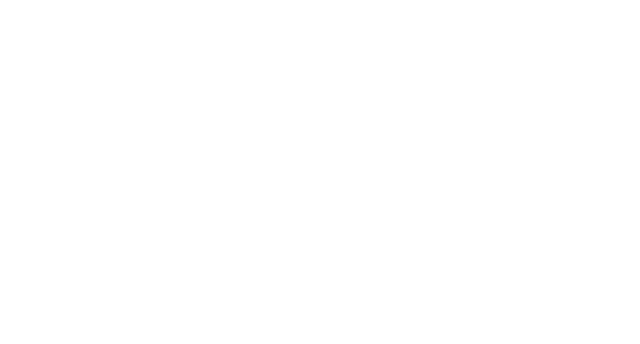
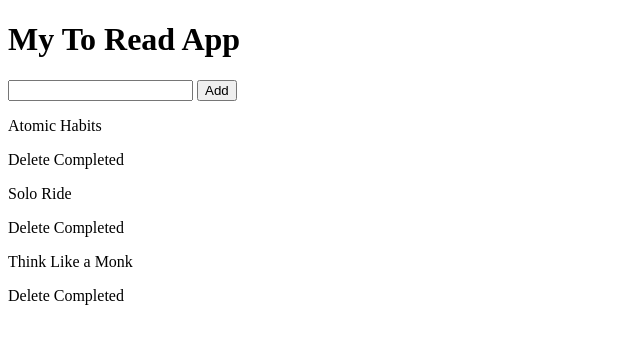
Before and after one commit to Israel-B-Amuri/to-read-list, a plain HTML site: page index.html in a window 1280 px wide. Shown: the whole page, without its empty margins (0-640 px from the left). Drawn offline with Linux system fonts and the light colour scheme.

Commit message:
html overview codes

```diff
--- a/index.html
+++ b/index.html
@@ -8,6 +8,32 @@
     <link rel="stylesheet" href="style.css" />
   </head>
   <body>
+    <div class="container">
+      <h1>My To Read App</h1>
+      <div class="inputs">
+        <input type="text" class="input" id="input-section" />
+        <button>Add</button>
+      </div>
+    </div>
+    <div class="books-section">
+      <div class="item">
+        <div class="book">
+          <p>Atomic Habits</p>
+          <span class="delete">Delete</span>
+          <span class="completed">Completed</span>
+        </div>
+        <div class="book">
+          <p>Solo Ride</p>
+          <span class="delete">Delete</span>
+          <span class="completed">Completed</span>
+        </div>
+        <div class="book">
+          <p>Think Like a Monk</p>
+          <span class="delete">Delete</span>
+          <span class="completed">Completed</span>
+        </div>
+      </div>
+    </div>
     <script src="app.js"></script>
   </body>
 </html>
```
